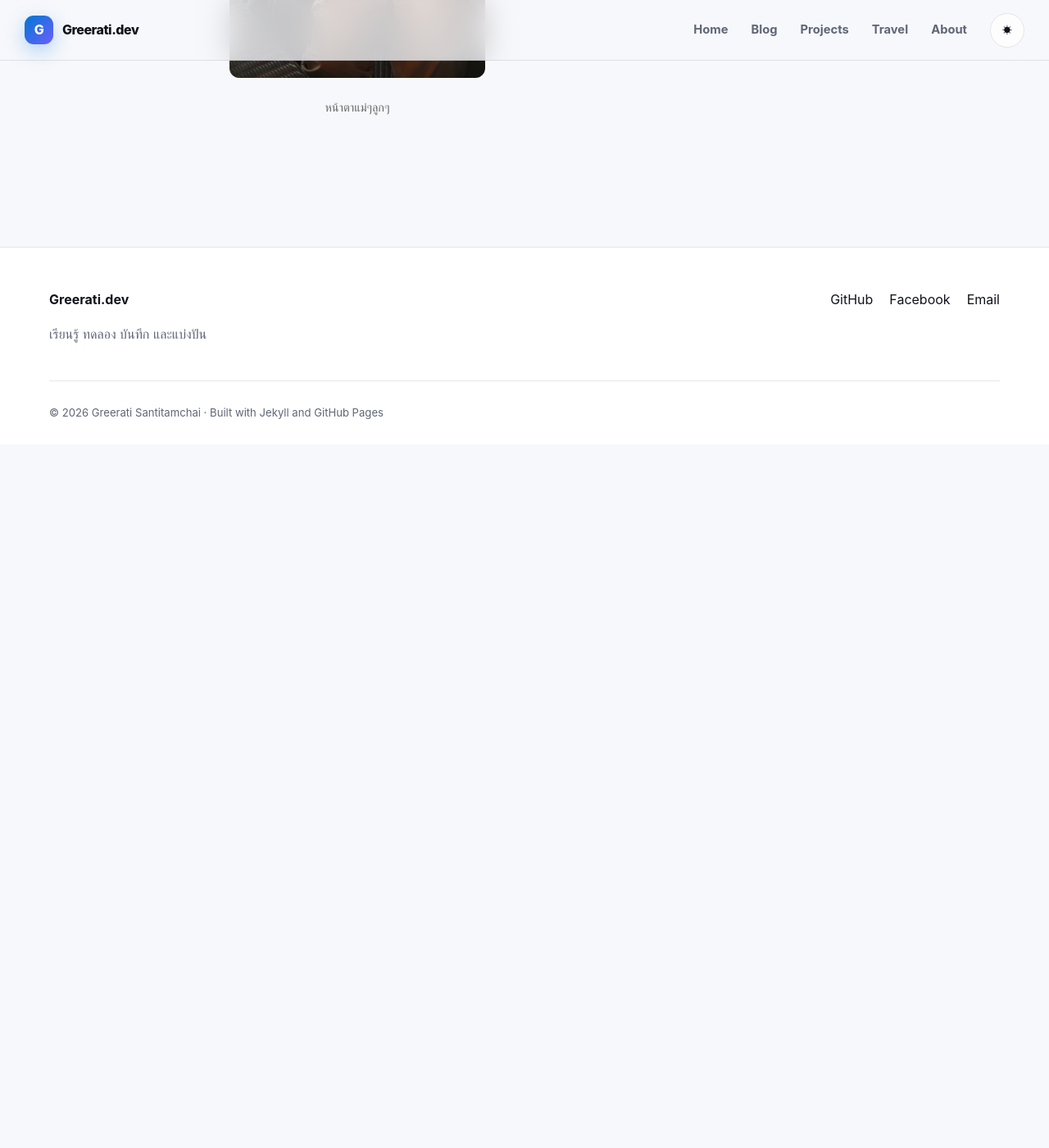
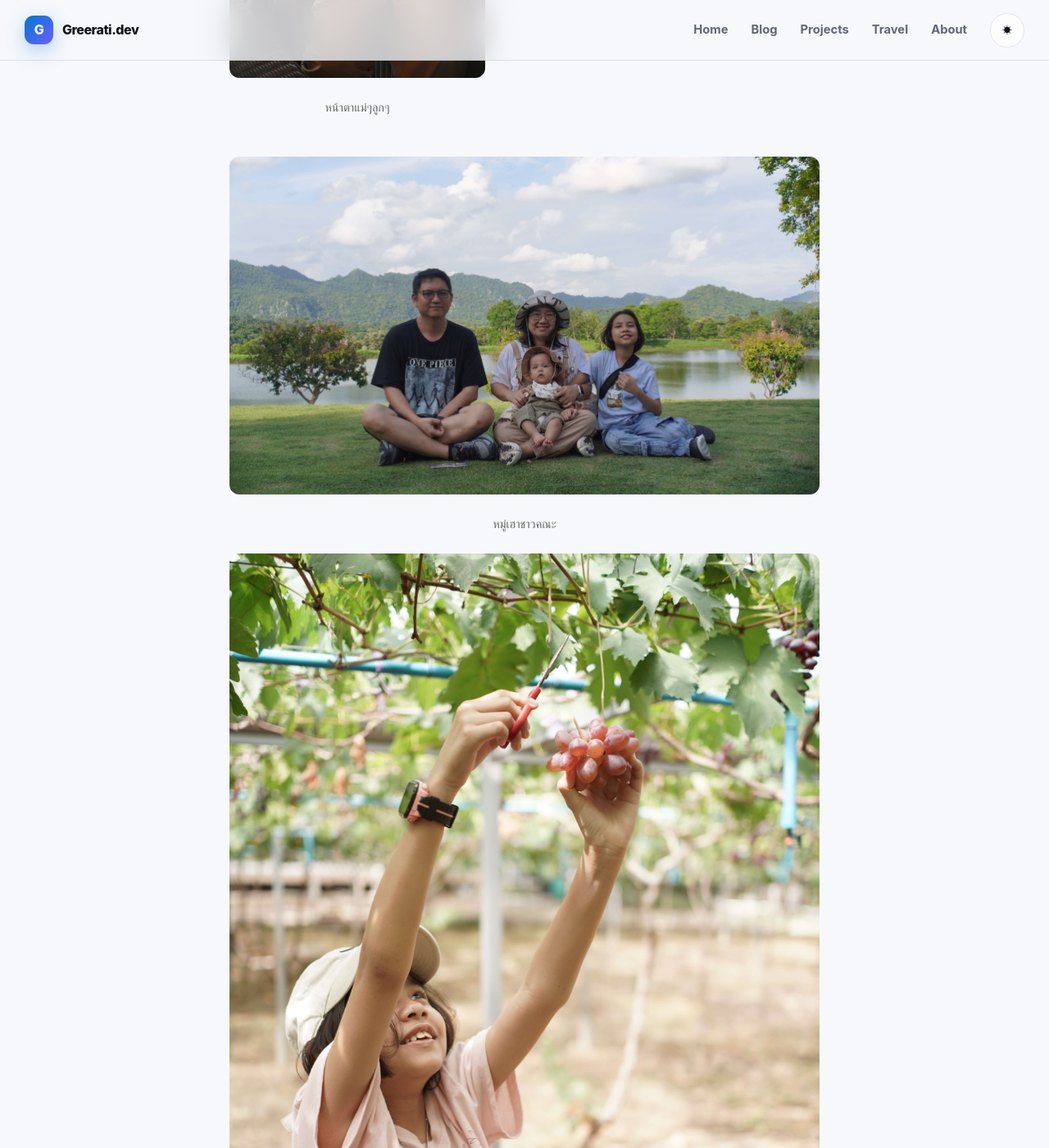
Before and after one commit to kakratua/kakratua.github.io, a Jekyll site: the page built from _posts/2026-08-12-khaoyai-2026.md, in a window 1280 px wide and 1400 px high, scrolled down 2891 px. Shown: the whole window at 82% size. Built offline with Jekyll 4.4.1, drawn with Linux system fonts in a browser that asks for light colours; before the commit the page ends 3433 px from its top, so only the background shows below that; some of the changed text lies outside the part shown.

Commit message:
Add files via upload

```diff
--- a/_posts/2026-08-12-khaoyai-2026.md
+++ b/_posts/2026-08-12-khaoyai-2026.md
@@ -34,3 +34,23 @@ reading_time: "อ่าน 5 นาที"
     <figcaption>หน้าตาแม่ๆลูกๆ</figcaption>
   </figure>
 </div>
+
+
+<div class="travel-gallery">
+
+  <figure class="gallery-item">
+    <img src="/assets/images/Khaoyai_2026/DSC00812.JPG">
+    <figcaption>หมู่เฮาชาวคณะ</figcaption>
+  </figure>
+
+  <figure class="gallery-item">
+    <img src="/assets/images/Khaoyai_2026/DSC00860.JPG">
+    <figcaption>หน้าสวนแพงเสมอ แต่ถูกใจ เจ่เจ๊</figcaption>
+  </figure>
+
+  <figure class="gallery-item">
+    <img src="/assets/images/Khaoyai_2026/DSC00755.JPG">
+    <figcaption>หน้าตาแม่ๆลูกๆ</figcaption>
+  </figure>
+
+</div>
```
